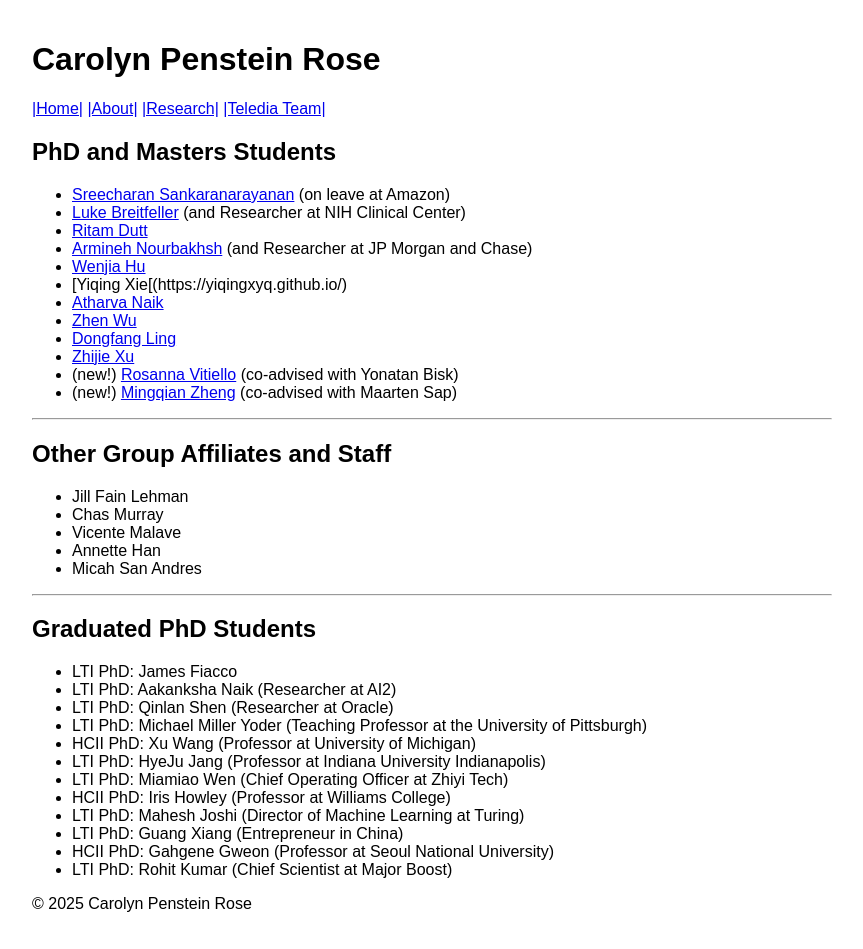
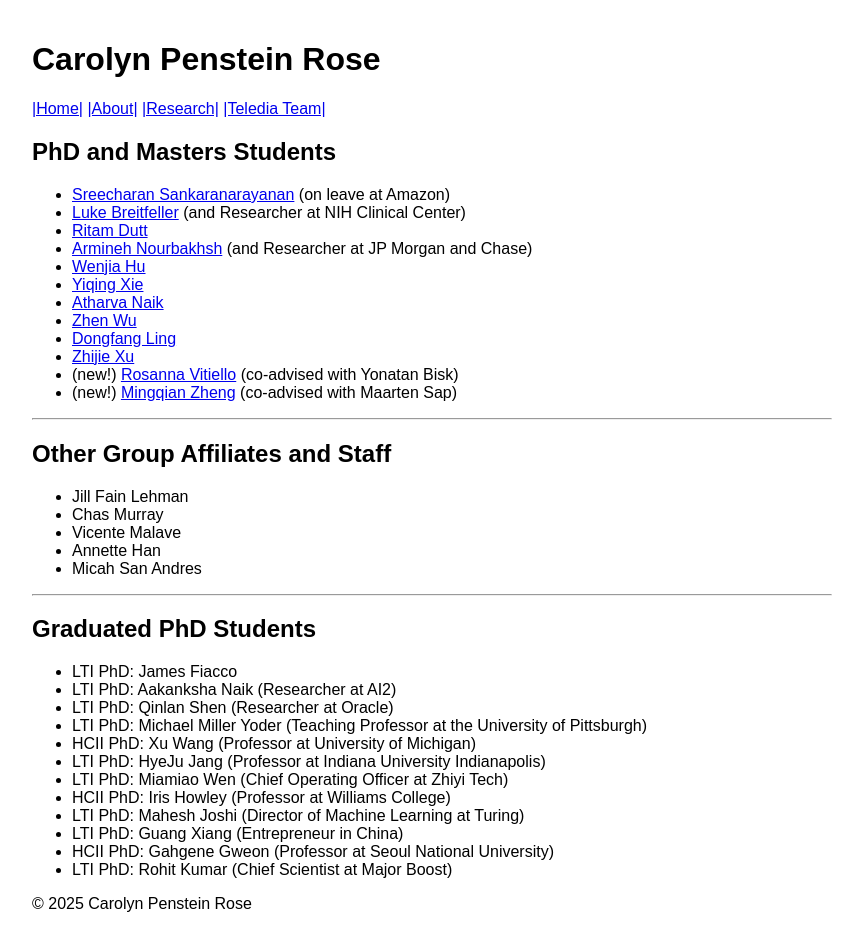
Before and after one commit to cp3a/cp3a.github.io, a Jekyll site: the page built from Teledia Team/index.md, in a window 1280 px wide. Shown: the whole page, without its empty margins (208-1071 px from the left). Built offline with Jekyll 4.4.1, drawn with Linux system fonts in a browser that asks for light colours.

Commit message:
Update index.md

```diff
--- a/Teledia Team/index.md
+++ b/Teledia Team/index.md
@@ -9,7 +9,7 @@ title: Teledia Team
 - [Ritam Dutt](https://shorit.github.io/)
 - [Armineh Nourbakhsh](https://scholar.google.com/citations?user=Itf3MeIAAAAJ&hl=en) (and Researcher at JP Morgan and Chase)
 - [Wenjia Hu](https://scholar.google.com/citations?user=qklNza8AAAAJ&hl=en)
-- [Yiqing Xie[(https://yiqingxyq.github.io/)
+- [Yiqing Xie](https://yiqingxyq.github.io/)
 - [Atharva Naik](https://atharva-naik.github.io/)
 - [Zhen Wu](https://www.lti.cs.cmu.edu/people/students/wu-zhen.html)
 - [Dongfang Ling](https://www.linkedin.com/in/dongfang-ling/?locale=en_US)
```
